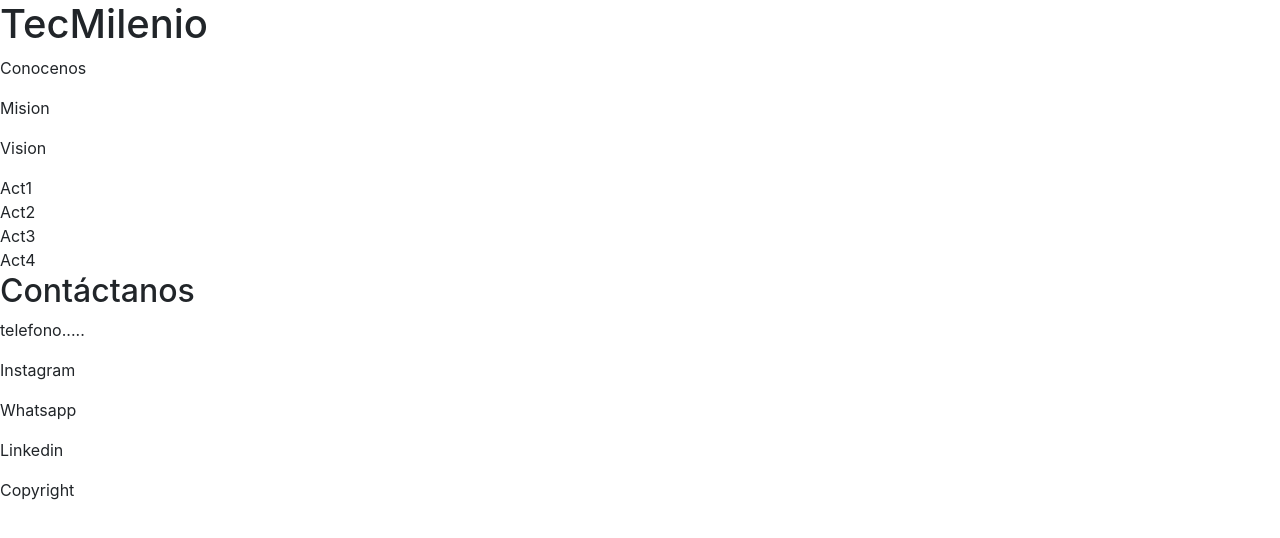
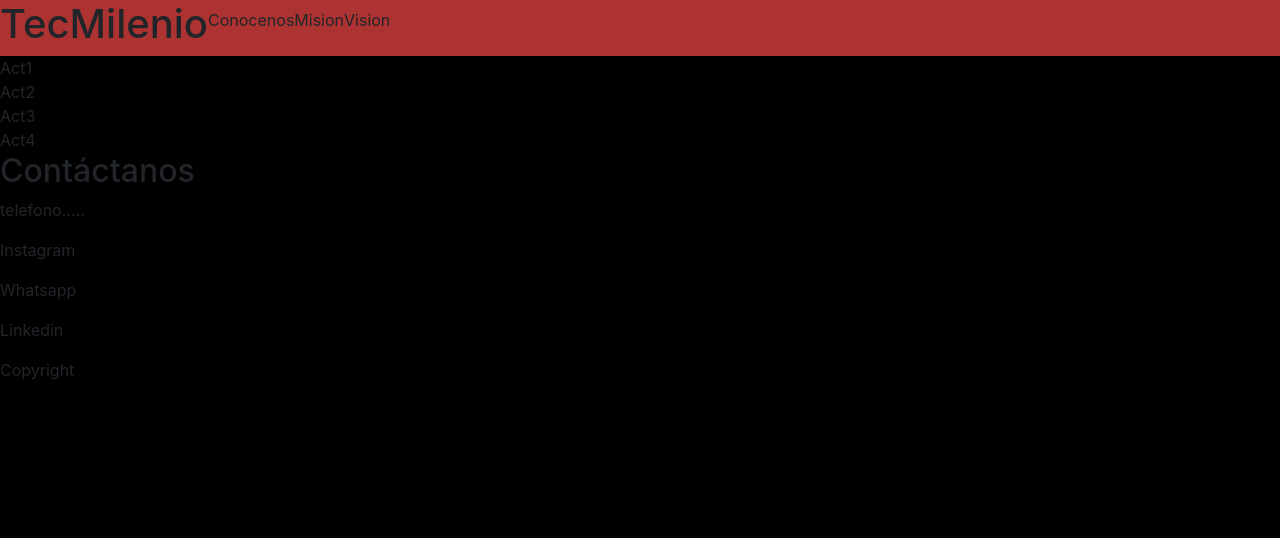
Before and after one commit to Traxcomgarza/Traxcomgarza.github.io, a plain HTML site: page index.html in a window 1280 px wide. Drawn offline with nearby package versions, Linux system fonts and the light colour scheme.

Commit message:
display header

```diff
--- a/style.css
+++ b/style.css
@@ -1,4 +1,10 @@
 body{
-background-color: #fff;
+background-color: #000000;
 
 }
+
+header{
+    background-color: #ad3333;
+    display: flex;
+    align-items: center;
+}
```
